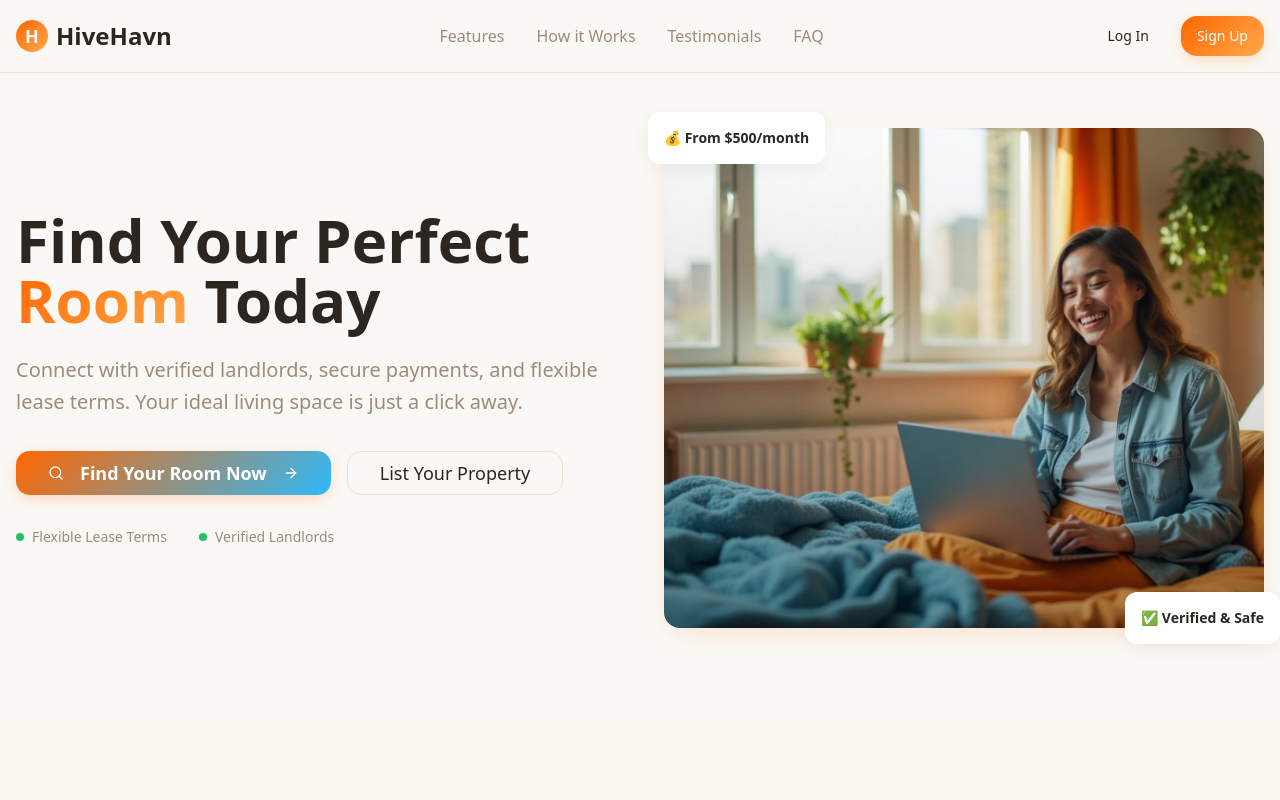
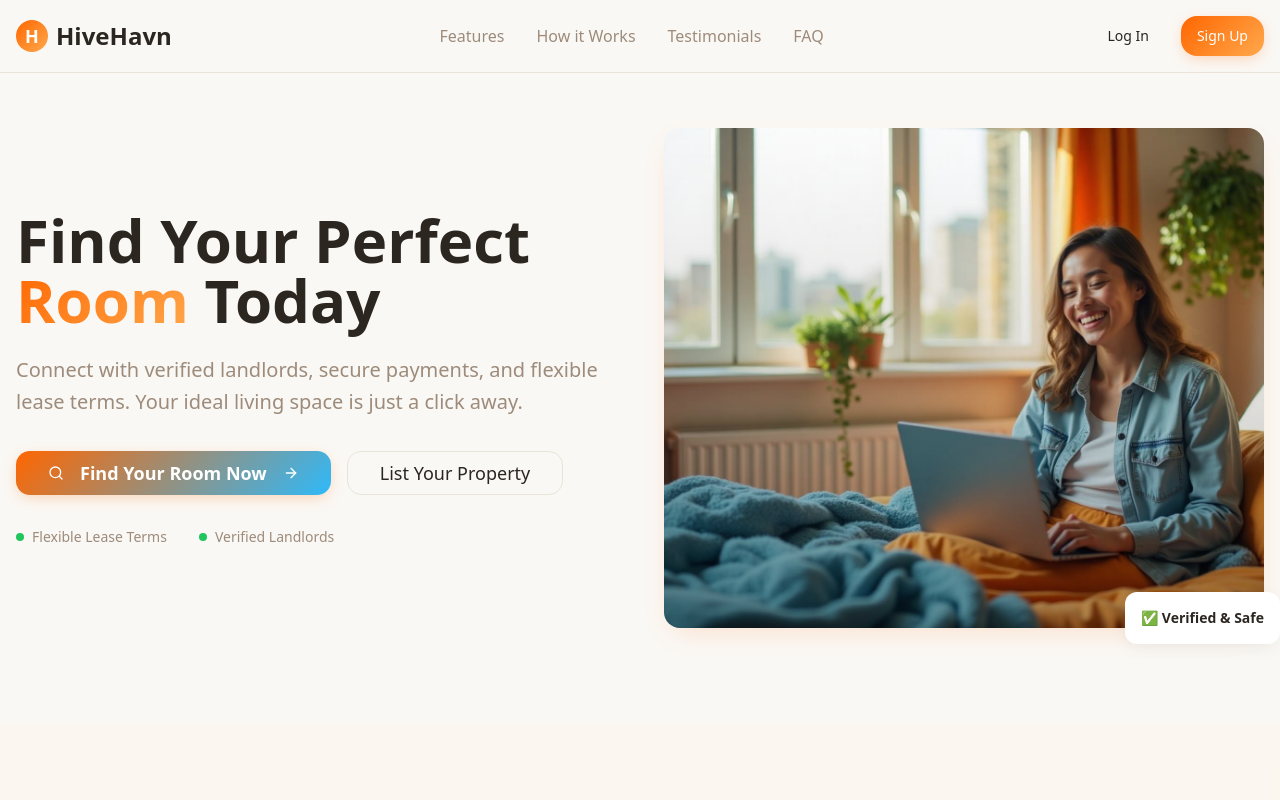
Before and after one commit to tryptonite/hivehavn-landing, a React (Vite) app: page / in a window 1280 px wide. Shown: the top 800 px of the page. Built offline with nearby package versions, Linux system fonts and the light colour scheme.

Commit message:
Remove element

```diff
--- a/src/components/Hero.tsx
+++ b/src/components/Hero.tsx
@@ -51,9 +51,6 @@ const Hero = () => {
             </div>
 
             {/* Floating cards */}
-            <div className="absolute -top-4 -left-4 bg-card rounded-xl p-4 shadow-card animate-fade-in" style={{ animationDelay: '0.3s' }}>
-              <div className="text-sm font-semibold text-foreground">💰 From $500/month</div>
-            </div>
             <div className="absolute -bottom-4 -right-4 bg-card rounded-xl p-4 shadow-card animate-fade-in" style={{ animationDelay: '0.6s' }}>
               <div className="text-sm font-semibold text-foreground">✅ Verified & Safe</div>
             </div>
```
